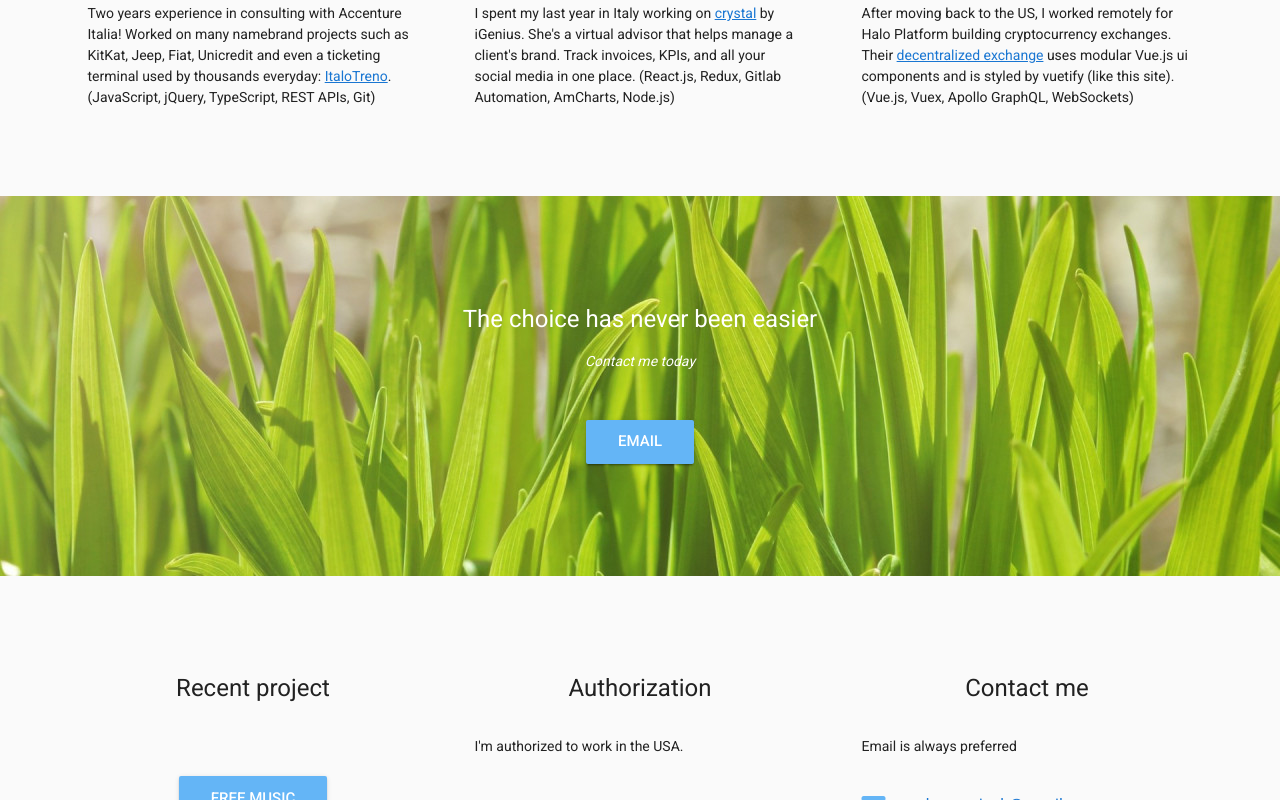
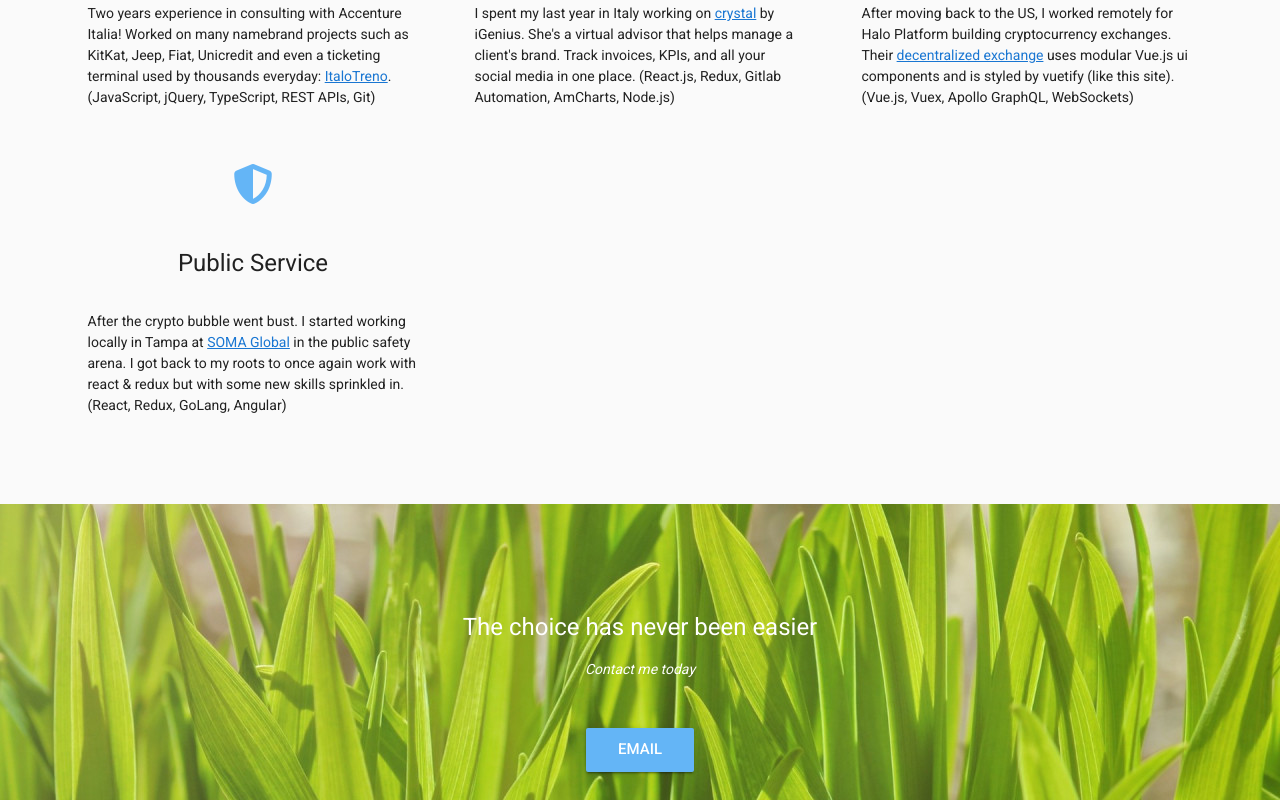
Before and after one commit to coozin/Resume, a Vue app: page /music in a window 1280 px wide. Shown: the part 920-1720 px from the top of the page. Built offline with nearby package versions, Linux system fonts and the light colour scheme.

Commit message:
update 8-12-19

```diff
--- a/src/components/MainPage.vue
+++ b/src/components/MainPage.vue
@@ -83,6 +83,21 @@
                       After moving back to the US, I worked remotely for Halo Platform building
                       cryptocurrency exchanges. Their <a href="https://www.halodex.io/">decentralized exchange</a> uses modular Vue.js ui components and is styled by
                       vuetify (like this site). (Vue.js, Vuex, Apollo GraphQL, WebSockets)
+                    </v-card-text>
+                  </v-card>
+                </v-flex>
+                <v-flex xs12 md4>
+                  <v-card flat class="elevation-0 transparent">
+                    <v-card-text class="text-xs-center">
+                      <v-icon x-large class="blue--text text--lighten-2">fas fa-shield-alt</v-icon>
+                    </v-card-text>
+                    <v-card-title primary-title class="layout justify-center">
+                      <div class="headline text-xs-center">Public Service</div>
+                    </v-card-title>
+                    <v-card-text>
+                      After the crypto bubble went bust. I started working locally in Tampa at <a href="https://www.somaglobal.com/">SOMA Global</a> in the public
+                      safety arena. I got back to my roots to once again work with react & redux but with some new skills sprinkled in.
+                      (React, Redux, GoLang, Angular)
                     </v-card-text>
                   </v-card>
                 </v-flex>
--- a/src/views/Resume.vue
+++ b/src/views/Resume.vue
@@ -22,6 +22,18 @@
               <v-card-text>
                 <div>
                   <h3 class="blue--text">Experience</h3>
+                </div>
+              </v-card-text>
+              <v-card-text>
+                <div>
+                  <div><b>SOMA Global</b>, Tampa, FL - <i>Senior Frontend Engineer</i></div>
+                  <div class="grey--text">Feb 2019 - Nov 2019</div>
+                  <blockquote>Dispatch software for first responders. Definitely an exciting project to be a part
+                    of. Police, sheriffs, and firefighters use SOMA's software to dispatch units into the field and
+                    respond to emergencies. This was a web-based solution with servers on premise or in the cloud.
+                    But this software did so much more than just that. We used GoLang for API development. Angular 1
+                    for V1 (still maintained) and react with redux for V2.
+                  </blockquote>
                 </div>
               </v-card-text>
               <v-card-text>
@@ -82,9 +94,9 @@
               </v-card-text>
               <v-card-text>
                 <div>
-                  <blockquote>JavaScript, Vue.js, vuex, react.js, redux, node.js,
+                  <blockquote>JavaScript, ES6, Vue.js, vuex, react.js, redux, node.js,
                     REST API’s, websockets, charting, TradingView,
-                    HTML5, CSS/SASS/LESS, Bootstrap, Vuetify, Material Design</blockquote>
+                    HTML5, CSS/SASS/LESS, Bootstrap, Vuetify, Material Design, GoLang, Angular 1</blockquote>
                 </div>
               </v-card-text>
               <v-card-text>
@@ -104,8 +116,8 @@
               </v-card-text>
               <v-card-text>
                 <div>
-                  <blockquote>Native English</blockquote>
-                  <blockquote>C1 Italian</blockquote>
+                  <blockquote>Native English,</blockquote>
+                  <blockquote>Conversational & Professional Italian</blockquote>
                 </div>
               </v-card-text>
             </v-flex>
```
Also changed, not shown: 10 other files (tests, documents, lock files or other folders).
